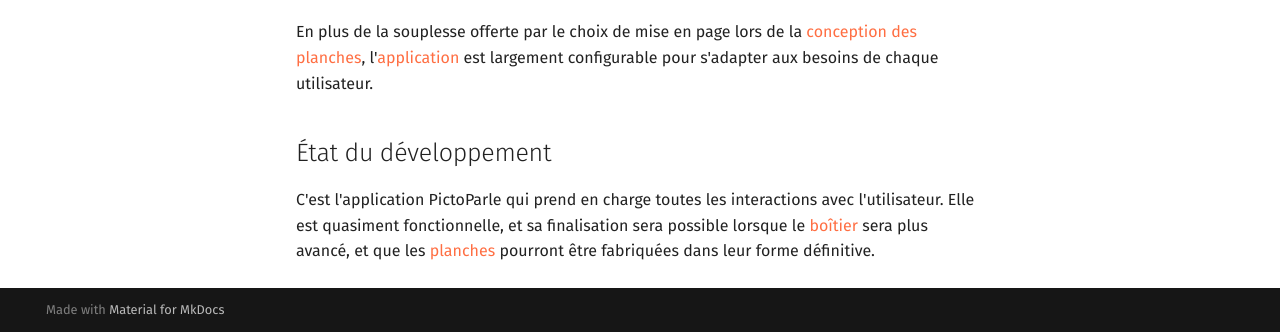
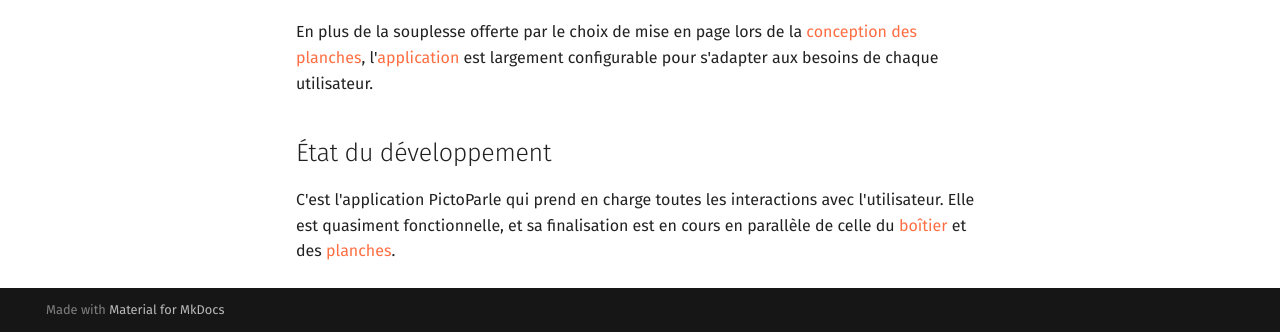
Before and after one commit to jmtrivial/pictoparle-website, an MkDocs documentation site: the page built from docs/utilisation.md, in a window 1280 px wide and 1186 px high, cut to the strip 854-1186 px from the top of the window. Built offline with MkDocs 1.6.1 and Material for MkDocs 9.7.7, drawn with Linux system fonts in a browser that asks for light colours.

```diff
--- a/docs/utilisation.md
+++ b/docs/utilisation.md
@@ -7,18 +7,19 @@
 Une fois que vous aurez [fabriqué votre dispositif](fabrication.md) et éventuellement [conçu vos planches personnalisées](conception-planches.md), vous pourrez alors utiliser PictoParle. L'utilisateur peut explorer par le toucher les pictogrammes, et déclencher le message associé grâce à un double tap sur le pictogramme.
 
 
-![boîtier fermé](img/boitier-3d-ferme-v2.png){.medium .float-right}
+![boîtier fermé](img/utilisation.jpg){.medium .float-right}
 
 L'outil se présentera sous forme d'un [boîtier](materiel.md) d'environ 25 centimètres de large par 15 centimètres de hauteur, et d'une épaisseur d'environ un centimètre, sur lequel l'utilisateur vient placer les [planche](planches.md) de son choix, issues des planches proposées par défaut, ou imaginées par vos soins.
 
 Lorsque l'utilisateur place une planche sur le dispositif, celle-ci est automatiquement reconnue, et l'utilisateur en est informé :
 
-<div class="center"><iframe width="355" height="200" src="https://www.youtube.com/embed/R68Y2XyMYhA" frameborder="0" allow="accelerometer; autoplay; encrypted-media; gyroscope; picture-in-picture" allowfullscreen></iframe></div>
+
+<div class="center"><iframe width="355" height="200" src="https://www.youtube.com/embed/JXX7dQuCEgE?start=11" frameborder="0" allow="accelerometer; autoplay; encrypted-media; gyroscope; picture-in-picture" allowfullscreen></iframe></div>
 
 En plus de la souplesse offerte par le choix de mise en page lors de la [conception des planches](conception-planches.md), l'[application](application.md) est largement configurable pour s'adapter aux besoins de chaque utilisateur.
 
 ## État du développement
 
 
-C'est l'application PictoParle qui prend en charge toutes les interactions avec l'utilisateur. Elle est quasiment fonctionnelle, et sa finalisation sera possible
-lorsque le [boîtier](fabrication.md) sera plus avancé, et que les [planches](conception-planches.md) pourront être fabriquées dans leur forme définitive.
+C'est l'application PictoParle qui prend en charge toutes les interactions avec l'utilisateur. Elle est quasiment fonctionnelle, et sa finalisation est en cours
+en parallèle de celle du [boîtier](fabrication.md) et des [planches](conception-planches.md).
```
Also changed, not shown: docs/avancee.md (+9 -0 lines), docs/conception-planches.md (+3 -0 lines), docs/fabrication.md (+6 -2 lines), docs/index.md (+2 -2 lines), docs/materiel.md (+4 -1 lines), docs/img/decoupe.jpg (added), docs/img/utilisation-crop.jpg, docs/img/utilisation.jpg, 1 other file.
